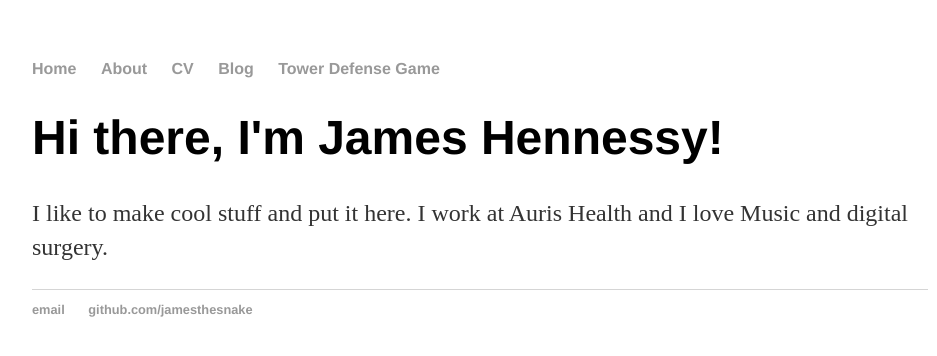
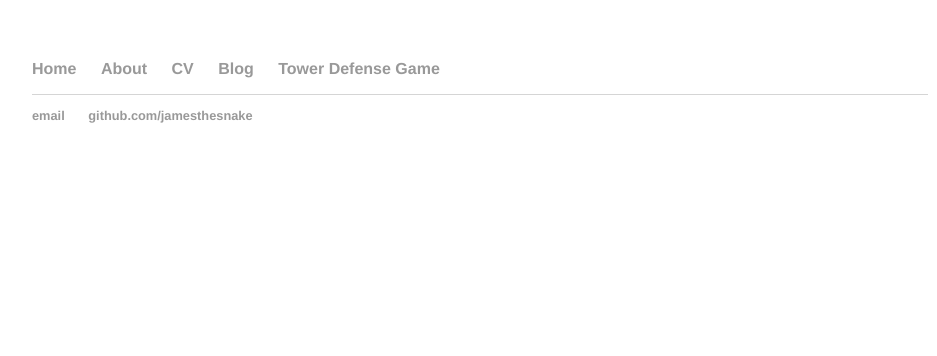
Before and after one commit to jamesthesnake/jamesthesnake.github.io, a Jekyll site: the page built from index.html, in a window 1280 px wide. Shown: the top 356 px of the page, without its empty margins (160-1097 px from the left). Built offline with Jekyll 4.4.1, drawn with Linux system fonts in a browser that asks for light colours.

Commit message:
Update default.html

```diff
--- a/_layouts/default.html
+++ b/_layouts/default.html
@@ -17,10 +17,6 @@
     		</ul>
 		</nav>
 		<div class="container">
-    		<div class="blurb">
-        		<h1>Hi there, I'm James Hennessy!</h1>
-				<p>I like to make cool stuff and put it here. I work at Auris Health and I love Music and digital surgery.</a></p>
-    		</div><!-- /.blurb -->
 		</div><!-- /.container -->
 		<footer>
     		<ul>
```
